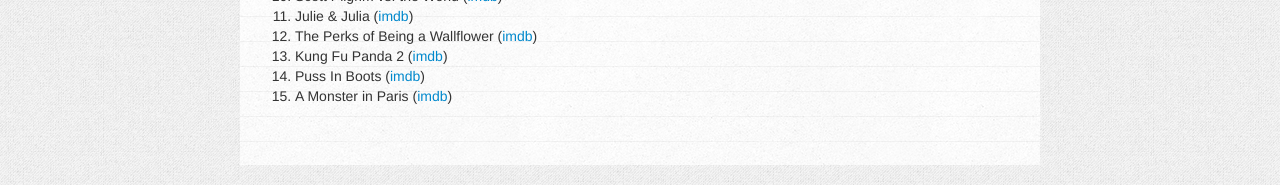
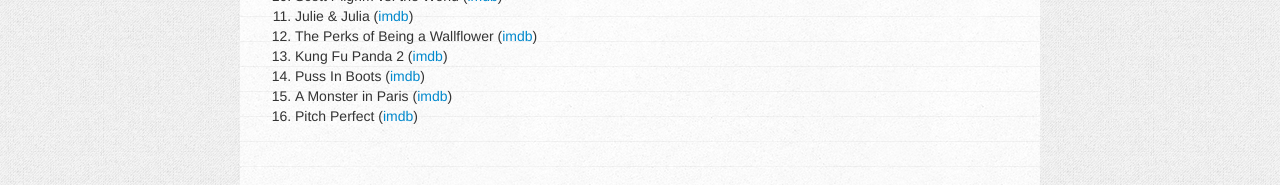
Before and after one commit to charlottepierce/charlottepierce.github.com, a Jekyll site: the page built from _posts/2013-01-01-50-50-Challenge-2013.markdown, in a window 1280 px wide. Shown: the part 742-927 px from the top of the page. Built offline with Jekyll 4.4.1, drawn with Linux system fonts in a browser that asks for light colours.

Commit message:
Updated 50/50 challenge list.

```diff
--- a/_posts/2013-01-01-50-50-Challenge-2013.markdown
+++ b/_posts/2013-01-01-50-50-Challenge-2013.markdown
@@ -32,3 +32,4 @@
 13. Kung Fu Panda 2 ([imdb](http://www.imdb.com/title/tt1302011/))
 14. Puss In Boots ([imdb](http://www.imdb.com/title/tt0448694/))
 15. A Monster in Paris ([imdb](http://www.imdb.com/title/tt0961097/))
+16. Pitch Perfect ([imdb](http://www.imdb.com/title/tt1981677/))
```
